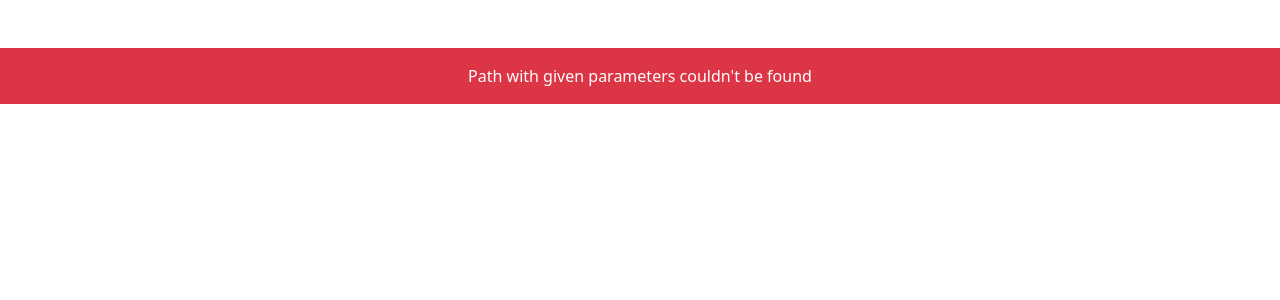
After one commit to nekeal/hackyeah2024, a Django app: template velosafe/templates/error.html in a window 1280 px wide. The commit adds this page. Shown: the top 300 px of the page. Run offline with Django 5.2, Linux system fonts and the light colour scheme; the template is opened without the code that fills it, so the values that code supplies are empty; some libraries are stand-ins or nearby versions.

Commit message:
Erorr handling

```diff
--- /dev/null
+++ b/velosafe/templates/error.html
@@ -0,0 +1,6 @@
+{% extends 'base.html' %}
+
+
+{% block content %}
+<div class="p-3 mb-2 bg-danger text-white text-center mt-5 align-middle">Path with given parameters couldn't be found</div>
+{% endblock %}
--- a/velosafe/templates/preferences_form.html
+++ b/velosafe/templates/preferences_form.html
@@ -94,7 +94,6 @@
         </div>
         <div class="preferences-form rounded p-3 my-3">
             <form method="GET" target="_blank" action="/user-form/" id="preferencesform">
-                {% csrf_token %}
                 <div class="mb-3">
                     {{ form.max_allowed_speed.label_tag }}
                     <span class="text-nowrap d-flex gap-2">
```
